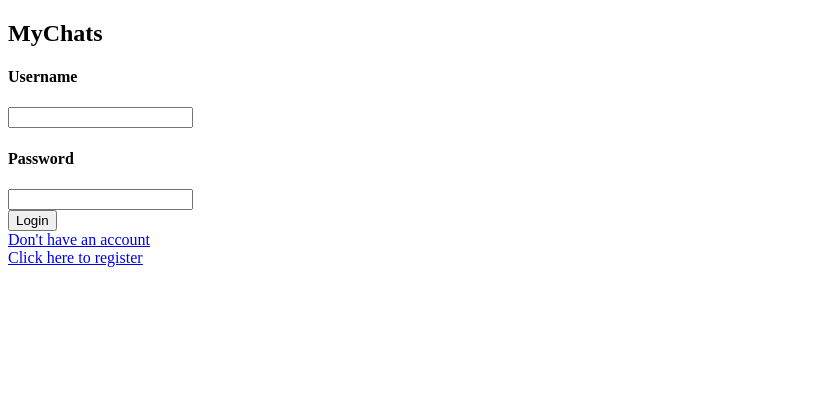
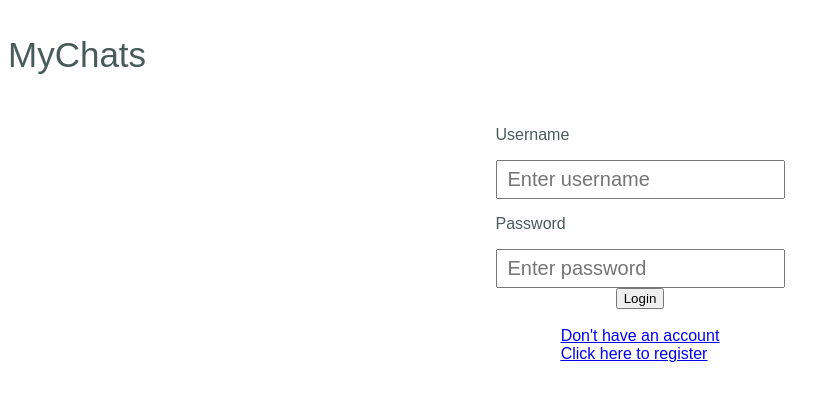
Before and after one commit to Smejia3409/chat-app, a React (Create React App) app in the folder client/: page / in a window 1280 px wide. Shown: the top 400 px of the page, without its empty margins (0-840 px from the left). Built offline with nearby package versions, Linux system fonts and the light colour scheme; no server answers.

Commit message:
Added temp login page styling

```diff
--- a/client/src/Chat.js
+++ b/client/src/Chat.js
@@ -57,6 +57,8 @@ function Chat({ socket, username, room, chatHistory }) {
 
   return (
     <div>
+      <button>Full</button>
+
       <div className="chat-header">
         <p>Room: {room}</p>
       </div>
--- a/client/src/ChatJoin.js
+++ b/client/src/ChatJoin.js
@@ -65,7 +65,7 @@ function JoinChat() {
       <input
         type="text"
         placeholder="Room id"
-        className="room-input"
+        className="form-input"
         onChange={(room) => setRoom(room.target.value)}
       />
       <br />
--- a/client/src/LoginPage.js
+++ b/client/src/LoginPage.js
@@ -51,37 +51,49 @@ const LoginPage = () => {
 
   return (
     <div>
-      <h2>MyChats</h2>
+      <p className="lp-name">MyChats</p>
 
+      <div className="lp-container">
         <div>
           <p>{status}</p>
-        <h4>Username</h4>
+          <p className="form-label">Username</p>
           <input
+            className="form-input"
             type="text"
             onChange={(username) =>
-            setCredentials({ ...credentials, username: username.target.value })
+              setCredentials({
+                ...credentials,
+                username: username.target.value,
+              })
             }
+            placeholder="Enter username"
           />
         </div>
 
         <div>
-        <h4>Password</h4>
+          <p className="form-label">Password</p>
           <input
+            className="form-input"
             type="text"
             onChange={(password) =>
-            setCredentials({ ...credentials, password: password.target.value })
+              setCredentials({
+                ...credentials,
+                password: password.target.value,
+              })
             }
+            placeholder="Enter password"
           />
         </div>
 
         <button onClick={handleLogin}>Login</button>
         <br />
-      <Link to="/registration">
+        <Link to="/registration" className="">
           <u>
             Don't have an account <br /> Click here to register
           </u>
         </Link>
       </div>
+    </div>
   );
 };
 
--- a/client/src/style.css
+++ b/client/src/style.css
@@ -1,4 +1,19 @@
 * {
+  font-family: sans-serif;
+}
+
+.lp-container {
+  display: flex;
+  height: 100%;
+  width: 100%;
+  align-items: center;
+  justify-content: center;
+  flex-direction: column;
+}
+
+.lp-name {
+  font-size: 35px;
+  color: #475b5a;
 }
 
 .chat-body {
@@ -7,6 +22,10 @@
   border-radius: 10px;
   overflow-y: auto;
   padding: 40px;
+}
+
+.form-label {
+  color: #475b5a;
 }
 
 .message {
@@ -58,8 +77,8 @@
   color: #475b5a;
 }
 
-.room-input {
-  width: 40%;
+.form-input {
+  width: 100%;
   padding: 6px 10px;
   box-sizing: border-box;
   font-size: 20px;
```
Lines whose indentation alone changed are shown as unchanged.
